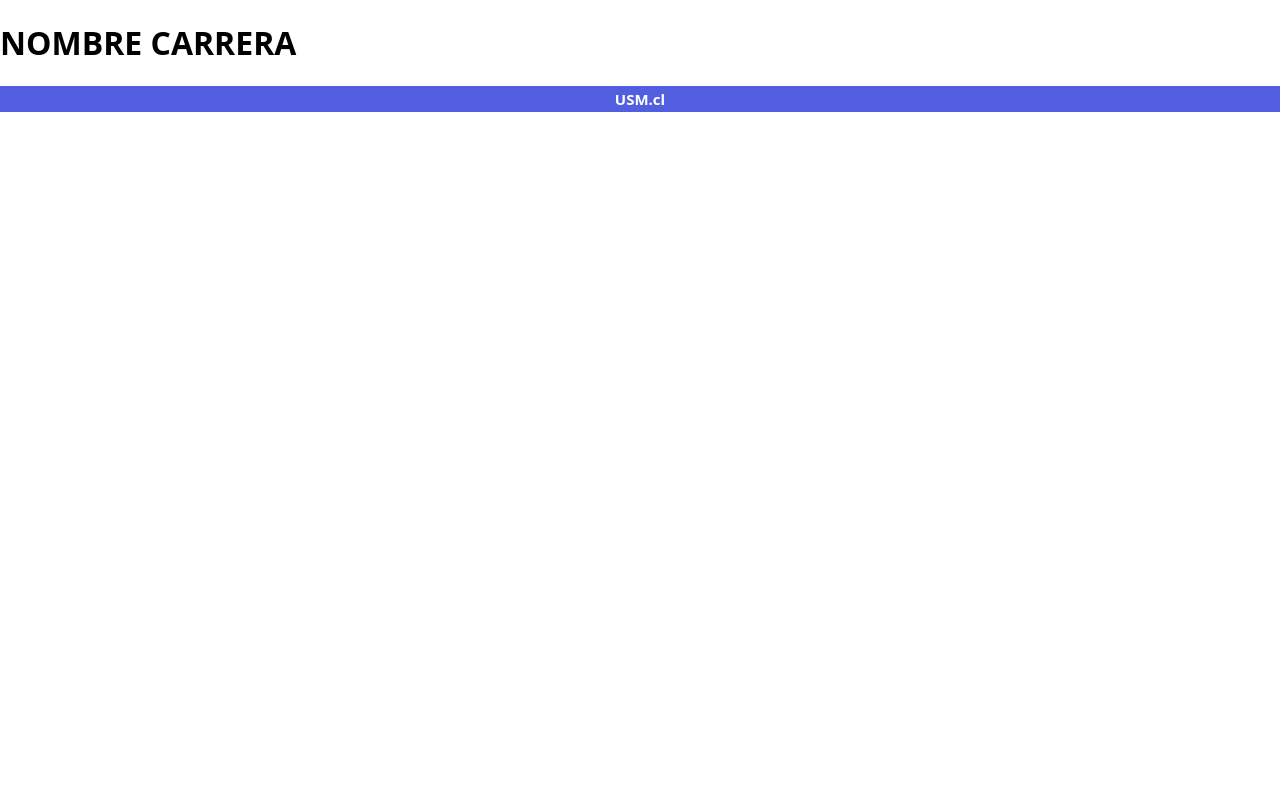
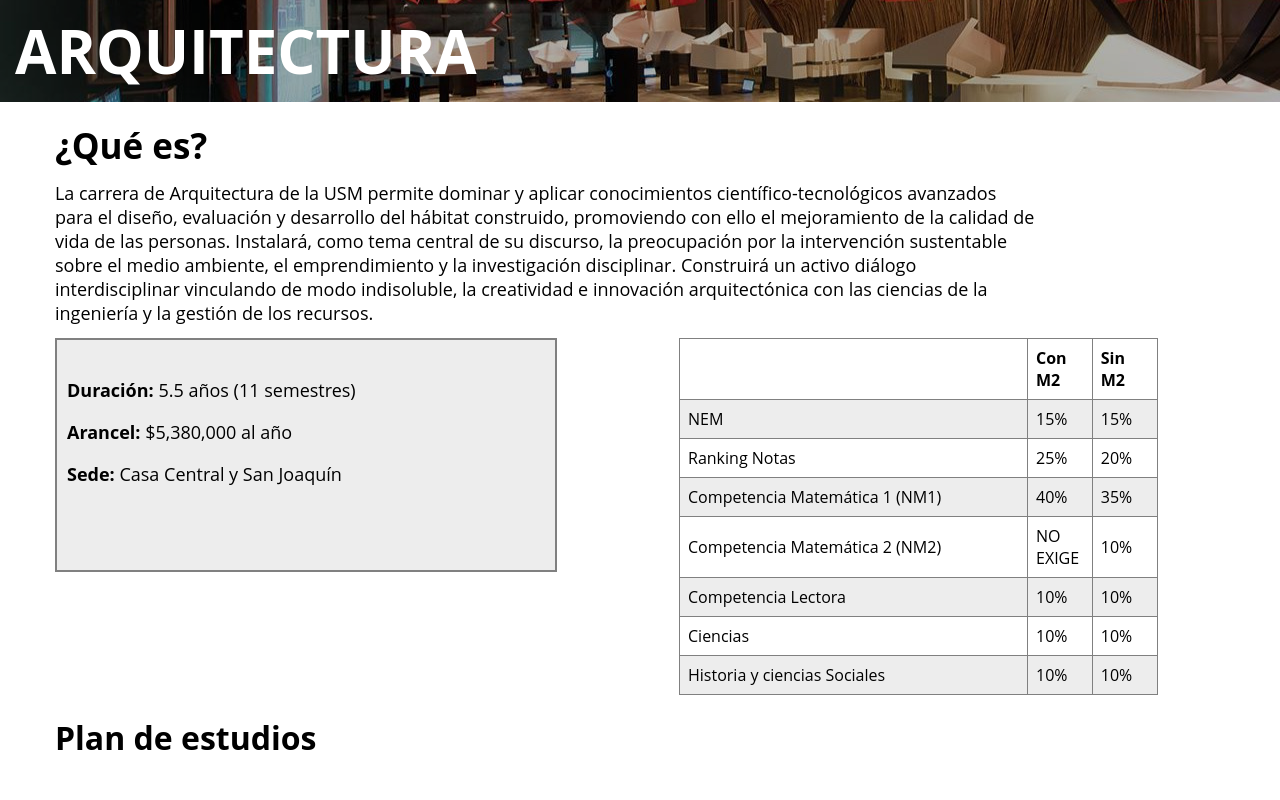
Before and after one commit to Bibubobee/2023_2-DIU, a React (Create React App) app: page /carrera in a window 1280 px wide. Shown: the top 800 px of the page. Built offline with nearby package versions, Linux system fonts and the light colour scheme.

Commit message:
pagina de arqui

```diff
--- /dev/null
+++ b/src/CareerPage.css
@@ -0,0 +1,83 @@
+.home {
+    min-height: 100vh;
+}
+.banner {
+    background-image: url('/public/bannerArqui.jpg');/*cambiar foto banners*/
+    box-shadow: inset 0 0 0 1000px rgba(0, 0, 0, 0.3);
+    text-align: left;
+    padding-left: 15px;
+    padding-bottom: 10px;
+    padding-top: 10px;
+    color: white;
+    margin-top: 0;
+}
+.title {
+    font-size: 60px;
+    font-weight: bold;
+}
+.breadcrumbs {
+    font-size: 17px;
+}
+.title-carreras {
+    font-size: 35px;
+    font-weight: bold;
+
+}
+.body-carreras {
+    margin-top: 20px;
+    margin-left: 55px;
+}
+
+.description-box {
+    text-align: left;
+    display: flex;
+    align-items: center;
+    justify-content: center;
+    font-size: large;
+    height: 100%;
+    width: 80%;
+    margin: 1% 0%;
+}
+.container{
+    display: flex;
+}
+.information-box {
+    flex: 1;
+    text-align: left;
+    font-size: large;
+    padding: 20px 10px;
+    border: 2px solid gray;
+    width: 30%;
+    background-color: rgba(211, 211, 211, 0.4);
+    margin: 0% 10% 10% 0%;
+}
+.studyPlan{
+    background-image: url('/public/PlanArqui.png');
+    width: 100%; /* Set the width of the container */
+    height: 800px;
+    background-size: 90% auto;
+    background-position: center;
+    background-repeat: no-repeat;
+    padding: 0% 10% 10% 0%;
+}
+table {
+    flex: 1;
+    table-layout: fixed;
+    border-collapse: collapse;
+    width: 90vw;
+    margin: 0% 10% 0% 0%;
+}
+td, th {
+    border: 1px solid gray;
+    text-align: left;
+    padding: 8px;
+}
+tr:nth-child(even) {
+    background-color: rgba(211, 211, 211, 0.4);
+}
+
+/* Set a smaller width for the other columns */
+table tr td:nth-child(n+2),
+table tr th:nth-child(n+2) {
+    width: 10%; /* Adjust the width as needed */
+}
--- a/src/CareerPage.jsx
+++ b/src/CareerPage.jsx
@@ -1,7 +1,70 @@
-function CareerPage(){
-    return(
-        <h1>NOMBRE CARRERA</h1>
-    )
+import "./CareerPage.css";
+
+const data = [
+    { prueba: 'NEM', sinm2: '15%', conm2: '15%' },
+    { prueba: 'Ranking Notas', sinm2: '25%', conm2: '20%' },
+    { prueba: 'Competencia Matemática 1 (NM1)', sinm2: '40%', conm2: '35%' },
+    { prueba: 'Competencia Matemática 2 (NM2)', sinm2: 'NO EXIGE', conm2: '10%' },
+    { prueba: 'Competencia Lectora', sinm2: '10%', conm2: '10%' },
+    { prueba: 'Ciencias', sinm2: '10%', conm2: '10%' },
+    { prueba: 'Historia y ciencias Sociales', sinm2: '10%', conm2: '10%' },
+]
+
+function CareerPage() {
+    return (
+        <div className = "CarrerPage">
+            <div className="banner">
+                <div className="title">ARQUITECTURA</div>
+            </div>
+            <div className="body-carreras">
+                <div className="title-carreras">¿Qué es?</div>
+                <div className="description-box">
+                    La carrera de Arquitectura de la USM permite dominar y aplicar conocimientos científico-tecnológicos avanzados para el diseño, evaluación y desarrollo del hábitat construido, promoviendo con ello el mejoramiento de la calidad de vida de las personas. Instalará, como tema central de su discurso, la preocupación por la intervención sustentable sobre el medio ambiente, el emprendimiento y la investigación disciplinar. Construirá un activo diálogo interdisciplinar vinculando de modo indisoluble, la creatividad e innovación arquitectónica con las ciencias de la ingeniería y la gestión de los recursos.
+                </div>
+                <div className="container">
+                    <div className="information-box">
+                        <p><strong>Duración:</strong> 5.5 años (11 semestres)</p>
+                        <p><strong>Arancel:</strong> $5,380,000 al año</p>
+                        <p><strong>Sede:</strong> Casa Central y San Joaquín</p>
+                    </div>
+                    <CareerTable />
+                </div>
+                <h1>Plan de estudios</h1>
+            </div>
+            <div className = "container">
+            <div className = "studyPlan"></div>
+            </div>
+        </div>
+    );
+}
+const CareerTable = (props) => {
+    return (
+        <table>
+            <tbody>
+                <tr>
+                    <th></th>
+                    <th>Con M2</th>
+                    <th>Sin M2</th>
+                </tr>
+                {data.map((val, index) => (
+                    <TableRow key={index} prueba={val.prueba} sinm2={val.sinm2} conm2={val.conm2} />
+                ))}
+            </tbody>
+        </table>
+    );
 }
 
+const TableRow = (props) => {
+    return (
+        <tr>
+            <td>{props.prueba}</td>
+            <td>{props.sinm2}</td>
+            <td>{props.conm2}</td>
+        </tr>
+    );
+}
+
+
+
+
 export default CareerPage;
```
Also changed, not shown: public/PlanArqui.png (added), public/bannerArqui.jpg (added).
